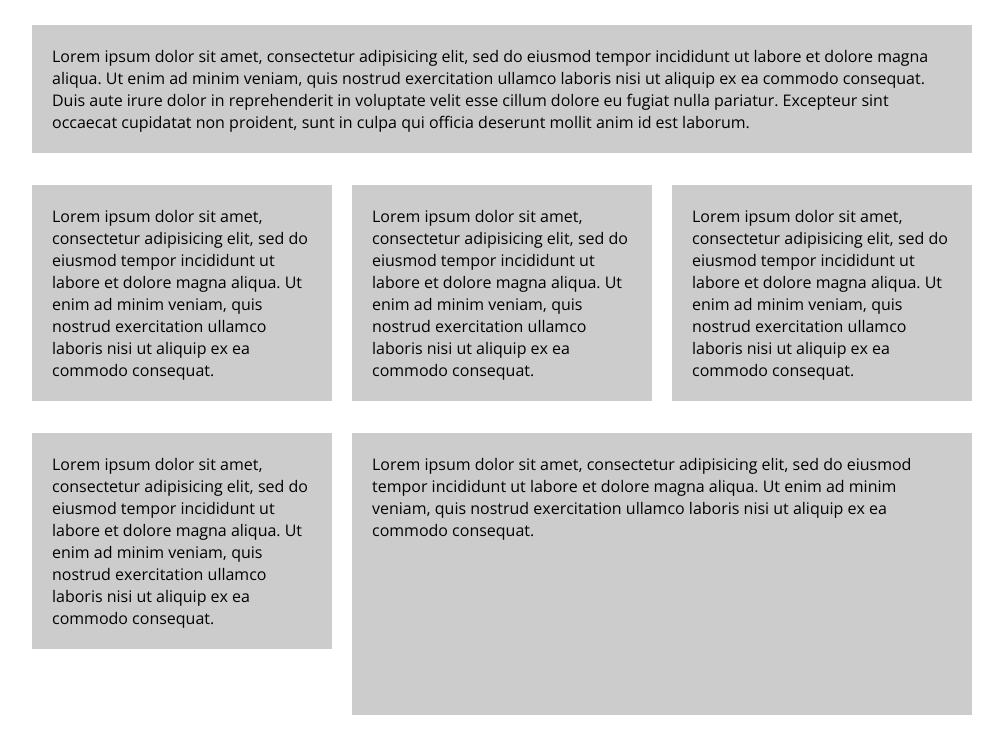
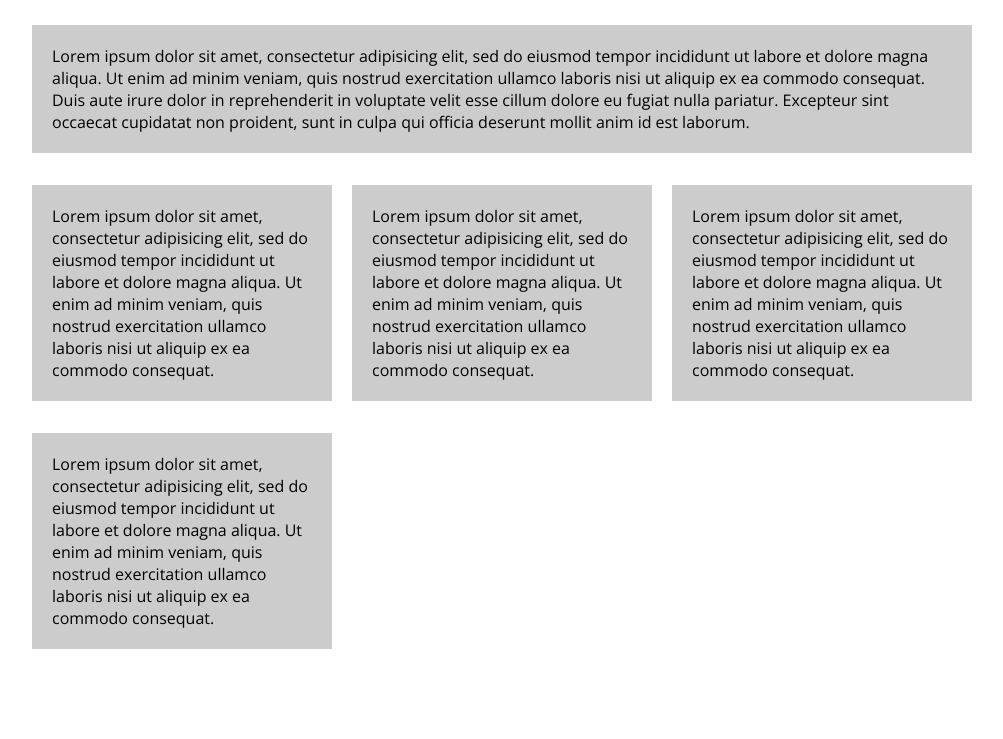
Before and after one commit to vartan/thegrid, a plain HTML site: page index.html in a window 1280 px wide. Shown: the part 181-920 px from the top of the page, without its empty margins (138-1141 px from the left). After the commit the page ends 854 px from the top, so only its background shows below. Drawn offline with nearby package versions, Linux system fonts and the light colour scheme.

Commit message:
testing branch

```diff
--- a/index.html
+++ b/index.html
@@ -62,12 +62,6 @@
 			</p>
 		</div>
 
-		<div class="grid_8">
-			<p>
-				Lorem ipsum dolor sit amet, consectetur adipisicing elit, sed do eiusmod tempor incididunt ut labore et dolore magna aliqua. Ut enim ad minim veniam, quis nostrud exercitation ullamco laboris nisi ut aliquip ex ea commodo consequat.
-				<br/><br/><br/><br/><br/><br/><br/><br/>
-			</p>
-		</div>
 
 	</div>
 
```
